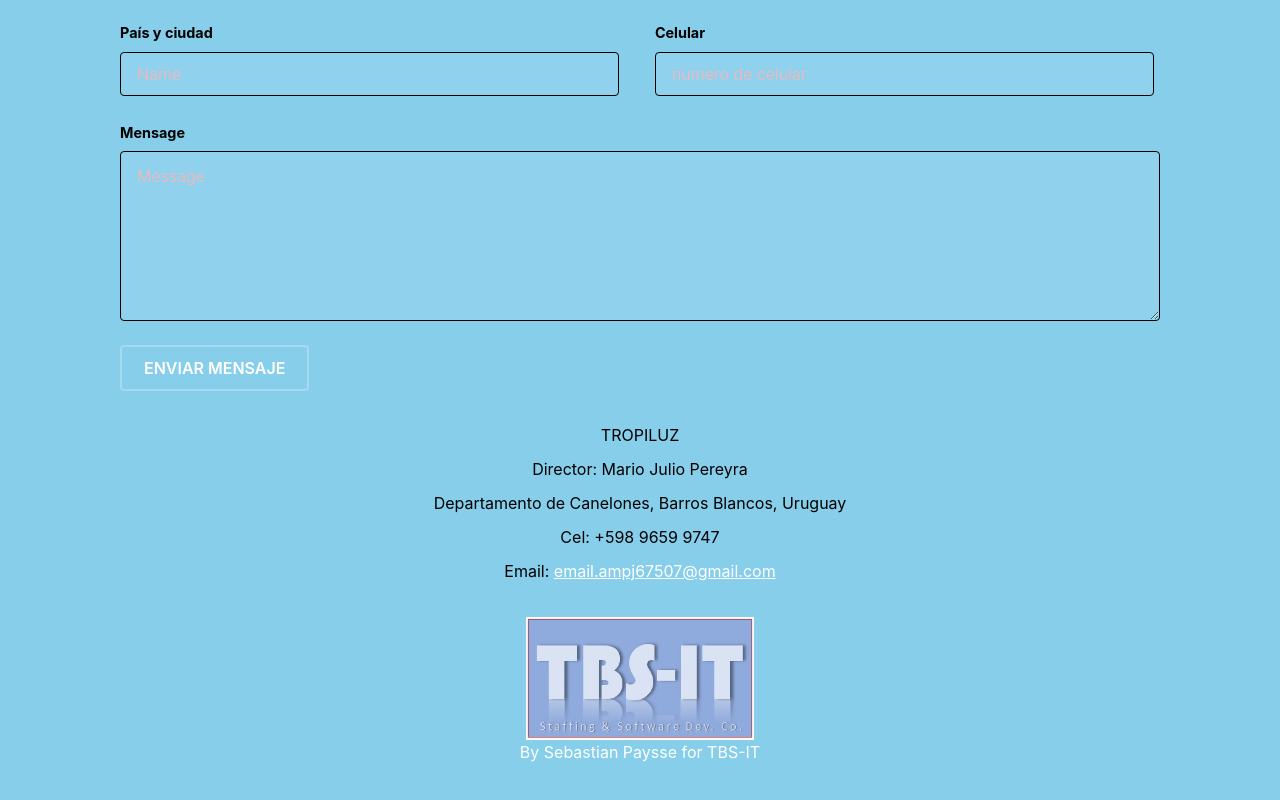
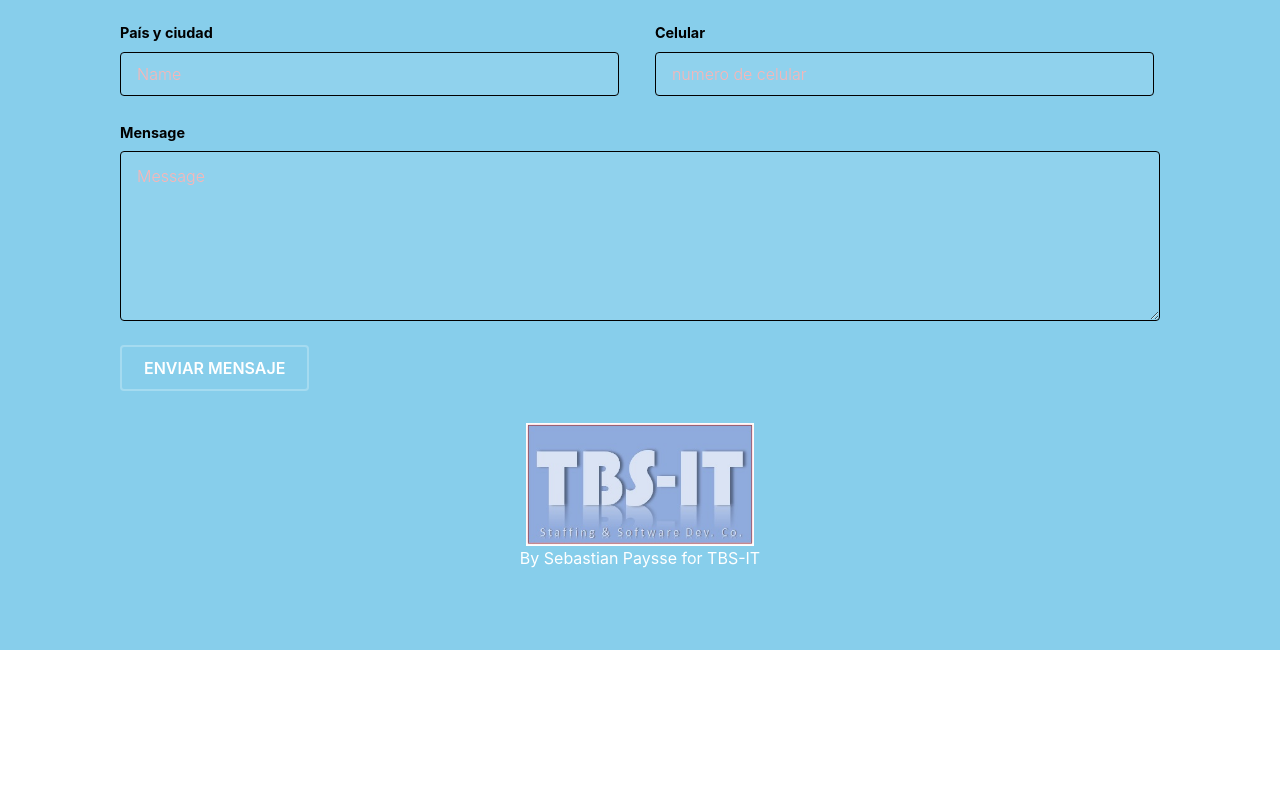
Before and after one commit to 22killercode/Iruya, a plain HTML site: page docs/index.html in a window 1280 px wide. Shown: the part 7478-8278 px from the top of the page. After the commit the page ends 8128 px from the top, so only its background shows below. Drawn offline with nearby package versions, Linux system fonts and the light colour scheme.

Commit message:
ultimo 30/1

```diff
--- a/docs/index.html
+++ b/docs/index.html
@@ -593,14 +593,6 @@
 					}
 				</style>
                 <footer align="center">
-					<div class="contact-info" style="font-size: 1rem;">
-						<p>TROPILUZ</p>
-						<p>Director: Mario Julio Pereyra</p>
-						<p>Departamento de Canelones, Barros Blancos, Uruguay</p>
-						<p>Cel: +598 9659 9747</p>
-						<p>Email: <a href="mailto:email.ampj67507@gmail.com">email.ampj67507@gmail.com</a></p>
-					</div>
-					<br>
 					<div align="center" >
 						<a href="https://tbs-it.net/">
 							<img src="images/TBS-IT1.jpg" style="width:22%; height:auto">
```
